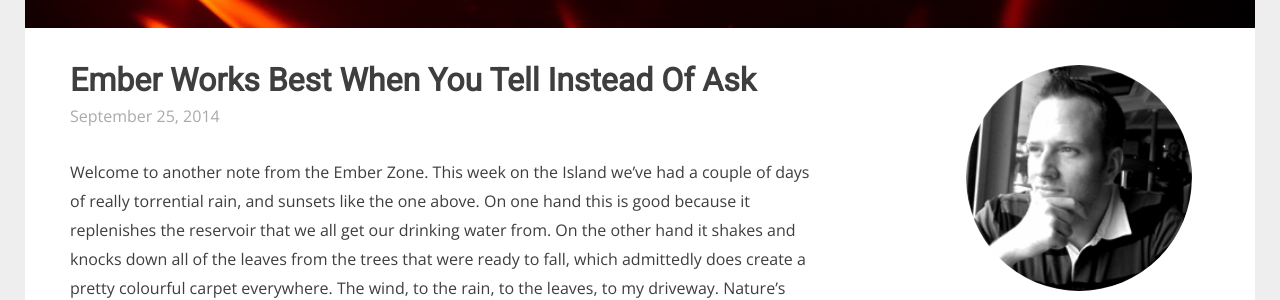
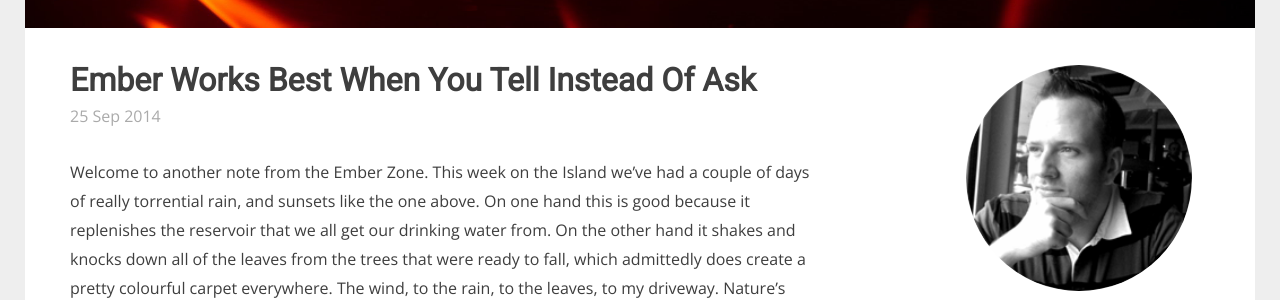
Before and after one commit to Gcampes/emberzone.github.io, a Jekyll site: the page built from _posts/2014-09-25-ember-works-best-when-you-tell-instead-of-ask.md, in a window 1280 px wide and 900 px high, scrolled down 387 px. Shown: the part 155-455 px from the top of the window. Built offline with Jekyll 4.4.1, drawn with Linux system fonts in a browser that asks for light colours; nearby versions of some CDN libraries; comment, search, counter and statistics services are not loaded.

Commit message:
Use date_to_string

```diff
--- a/_includes/post-header.html
+++ b/_includes/post-header.html
@@ -1,4 +1,4 @@
 
 <div>
-  <p class="text-muted">{{ page.date | date: '%B %d, %Y'}}</p>
+  <p class="text-muted">{{ page.date | date_to_string }}</p>
 </div>
```
